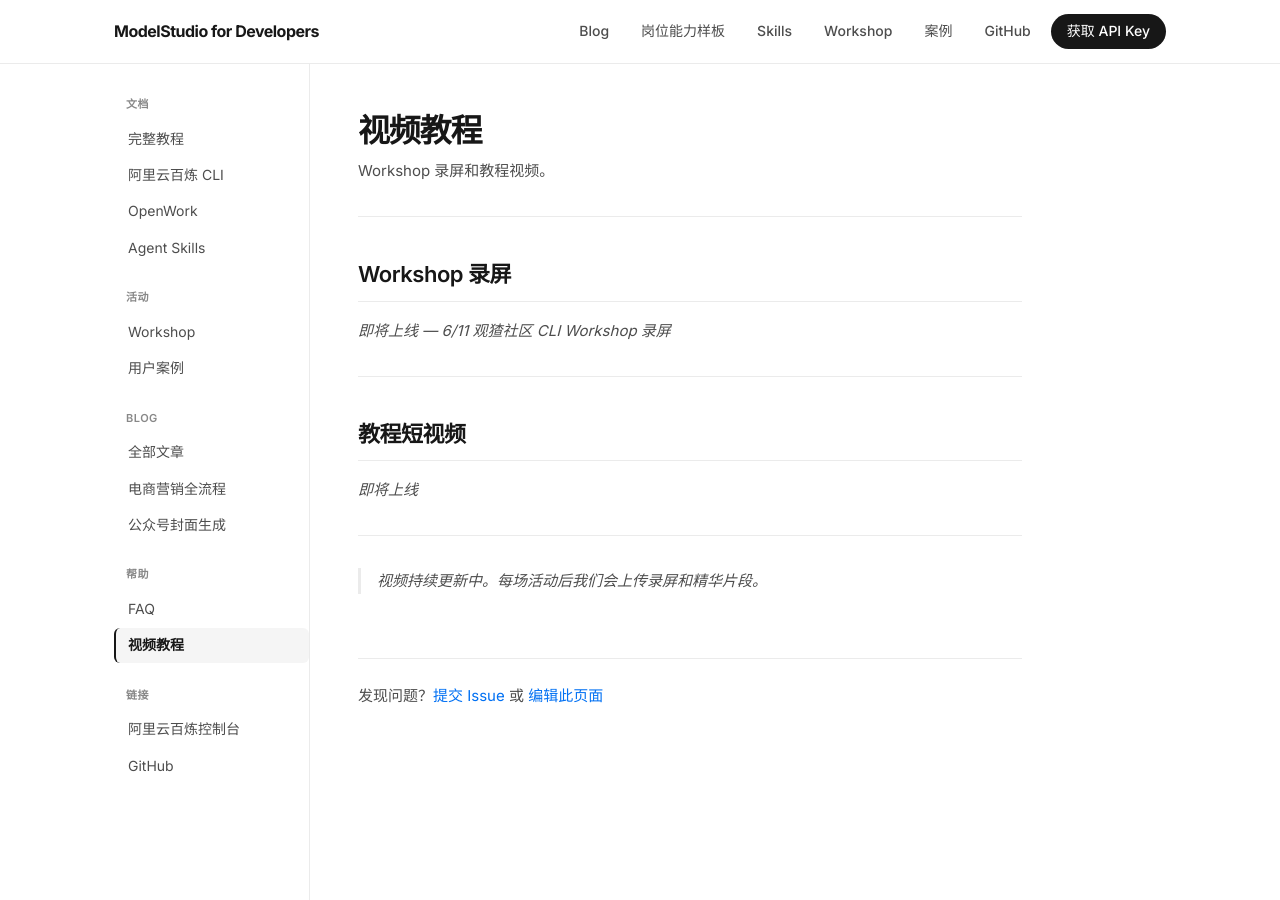
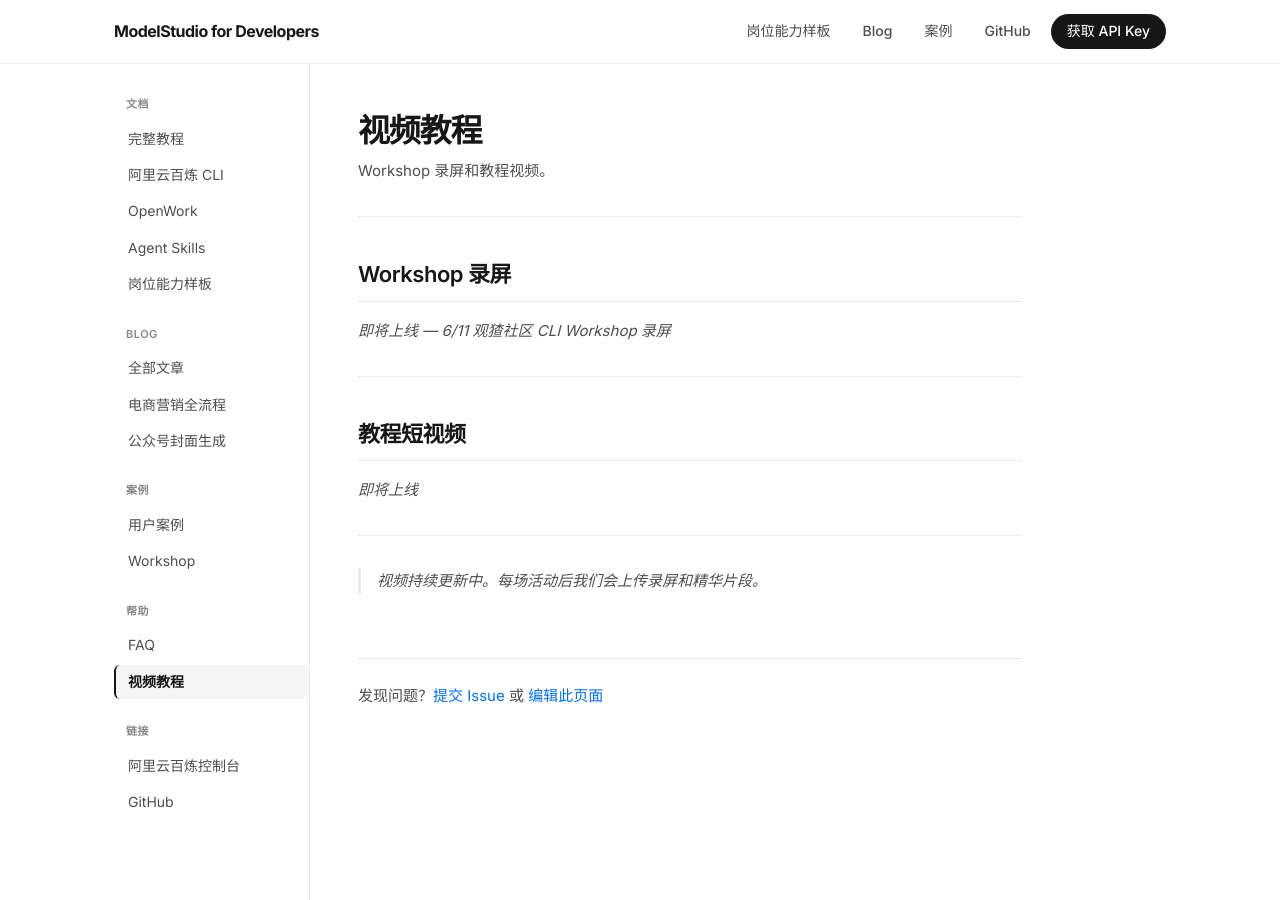
Before and after one commit to joeytoday/modelstudioai.github.io, a Jekyll site: the page built from videos/index.md, in a window 1280 px wide. Built offline with Jekyll 4.4.1, drawn with Linux system fonts in a browser that asks for light colours.

Commit message:
refactor: reorganize nav + sidebar (岗位能力样板/Blog/案例/GitHub, Workshop→案例)

```diff
--- a/_layouts/doc.html
+++ b/_layouts/doc.html
@@ -117,10 +117,8 @@ body { font-family: var(--font-sans); color: var(--ink); line-height: 1.6; backg
   <div class="nav-inner">
     <a href="/" class="nav-logo">ModelStudio for Developers</a>
     <div class="nav-links">
+      <a href="/playbook/">岗位能力样板</a>
       <a href="/blog/">Blog</a>
-      <a href="/playbook/">岗位能力样板</a>
-      <a href="/skills/">Skills</a>
-      <a href="/workshop/">Workshop</a>
       <a href="/showcase/">案例</a>
       <a href="https://github.com/modelstudioai" target="_blank">GitHub</a>
       <a href="{{ site.bailian_apikey_url }}" class="nav-cta" target="_blank">获取 API Key</a>
@@ -136,17 +134,18 @@ body { font-family: var(--font-sans); color: var(--ink); line-height: 1.6; backg
       <a href="/cli/" {% if page.url == '/cli/' %}class="active"{% endif %}>阿里云百炼 CLI</a>
       <a href="/openwork/" {% if page.url == '/openwork/' %}class="active"{% endif %}>OpenWork</a>
       <a href="/skills/" {% if page.url == '/skills/' %}class="active"{% endif %}>Agent Skills</a>
-    </div>
-    <div class="sidebar-section">
-      <div class="sidebar-title">活动</div>
-      <a href="/workshop/" {% if page.url == '/workshop/' %}class="active"{% endif %}>Workshop</a>
-      <a href="/showcase/" {% if page.url == '/showcase/' %}class="active"{% endif %}>用户案例</a>
+      <a href="/playbook/" {% if page.url == '/playbook/' %}class="active"{% endif %}>岗位能力样板</a>
     </div>
     <div class="sidebar-section">
       <div class="sidebar-title">Blog</div>
       <a href="/blog/" {% if page.url == '/blog/' %}class="active"{% endif %}>全部文章</a>
       <a href="/blog/qwencode-bailian-ai-marketing/" {% if page.url == '/blog/qwencode-bailian-ai-marketing/' %}class="active"{% endif %}>电商营销全流程</a>
       <a href="/blog/qwencode-mpcover-skill-guide/" {% if page.url == '/blog/qwencode-mpcover-skill-guide/' %}class="active"{% endif %}>公众号封面生成</a>
+    </div>
+    <div class="sidebar-section">
+      <div class="sidebar-title">案例</div>
+      <a href="/showcase/" {% if page.url == '/showcase/' %}class="active"{% endif %}>用户案例</a>
+      <a href="/workshop/" {% if page.url == '/workshop/' %}class="active"{% endif %}>Workshop</a>
     </div>
     <div class="sidebar-section">
       <div class="sidebar-title">帮助</div>
```
